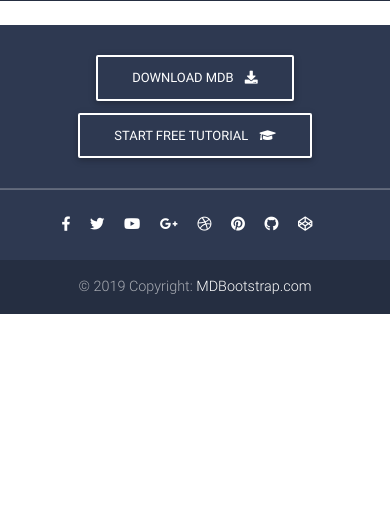
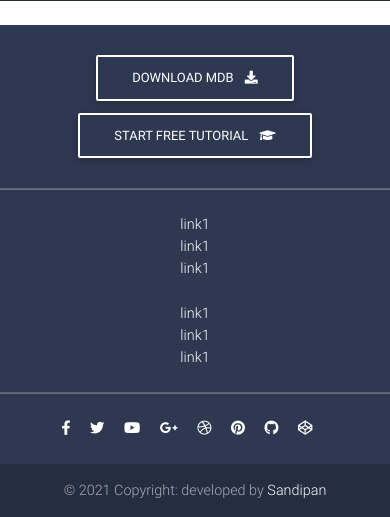
Before and after one commit to sandipan898/personal-website, a Django app: page /article/all in a window 390 px wide. Shown: the part 3230-3747 px from the top of the page. Before the commit the page ends 3544 px from the top, so only its background shows below. Run offline with Django 3.2, Linux system fonts and the light colour scheme; parts of the project's set-up code (start-up, migrations or seed data) failed here and were passed over; some libraries are stand-ins or nearby versions.

Commit message:
adding templates

```diff
--- a/personal_website/templates/blog/footer.html
+++ b/personal_website/templates/blog/footer.html
@@ -14,6 +14,32 @@
         </a>
     </div>
     <!--/.Call to action-->
+
+    <hr class="my-4">
+
+    <div class="row mb-4 wow fadeIn">
+        <div class="col-sm-4">
+            <a href="#">link1</a>
+        </div>
+        <div class="col-sm-4">
+            <a href="#">link1</a>
+        </div>
+        <div class="col-sm-4">
+            <a href="#">link1</a>
+        </div>
+    </div>
+
+    <div class="row mb-4 wow fadeIn">
+        <div class="col-sm-4">
+            <a href="#">link1</a>
+        </div>
+        <div class="col-sm-4">
+            <a href="#">link1</a>
+        </div>
+        <div class="col-sm-4">
+            <a href="#">link1</a>
+        </div>
+    </div>
 
     <hr class="my-4">
 
@@ -55,8 +81,8 @@
 
     <!--Copyright-->
     <div class="footer-copyright py-3">
-        © 2019 Copyright:
-        <a href="https://mdbootstrap.com/education/bootstrap/" target="_blank"> MDBootstrap.com </a>
+        © 2021 Copyright: developed by
+        <a href="https://mdbootstrap.com/education/bootstrap/" target="_blank"> Sandipan </a>
     </div>
     <!--/.Copyright-->
 
```
Also changed, not shown: personal_website/blog/views.py (+0 -7 lines), personal_website/db.sqlite3.
